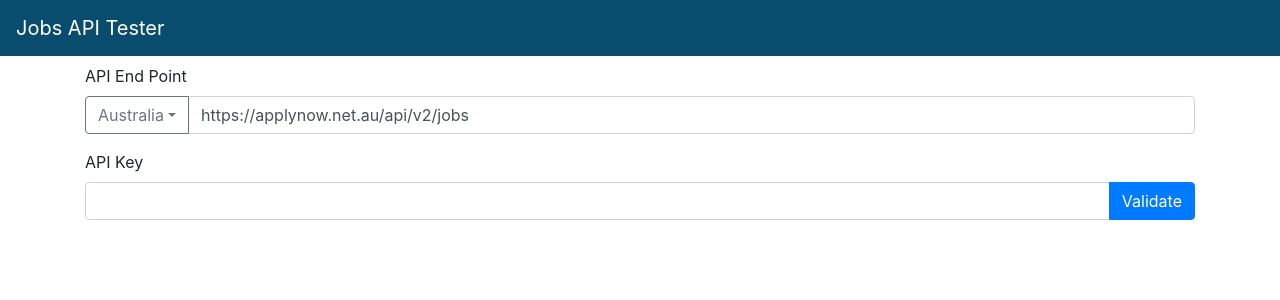
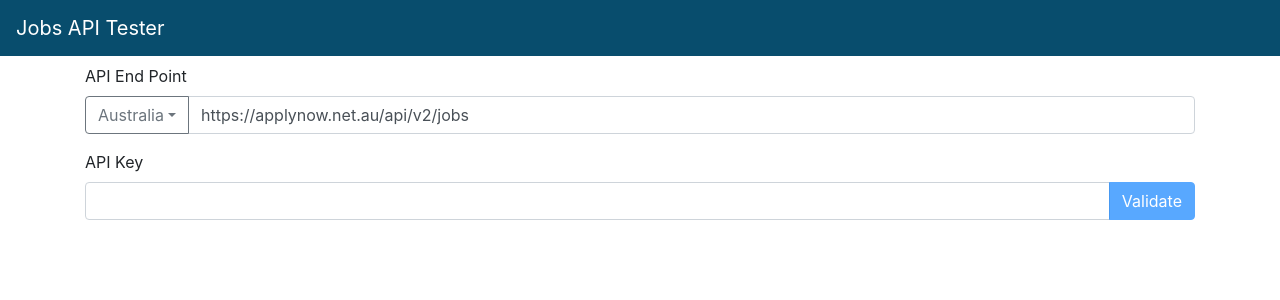
Before and after one commit to net-engine/jobsapitester, a React (Create React App) app: page / in a window 1280 px wide. Shown: the top 300 px of the page. Built offline with nearby package versions, Linux system fonts and the light colour scheme.

Commit message:
disable btn if apikey is blank

```diff
--- a/src/containers/JobsAPITester/JobsAPITester.js
+++ b/src/containers/JobsAPITester/JobsAPITester.js
@@ -74,7 +74,7 @@ const JobsAPITester = props => {
       <InputGroup className="mb-3">
         <FormControl aria-describedby="" value={apiKey} onChange={(e) => { setApiKey(e.target.value); setJobs([]); setError(''); }} />
         <InputGroup.Append>
-          <Button variant="primary" className={loading ? 'disabled' : ''} onClick={() => validateClickHandler()}>Validate</Button>
+          <Button variant="primary" className={apiKey === '' || loading ? 'disabled' : ''} onClick={() => validateClickHandler()}>Validate</Button>
         </InputGroup.Append>
       </InputGroup>
 
```
